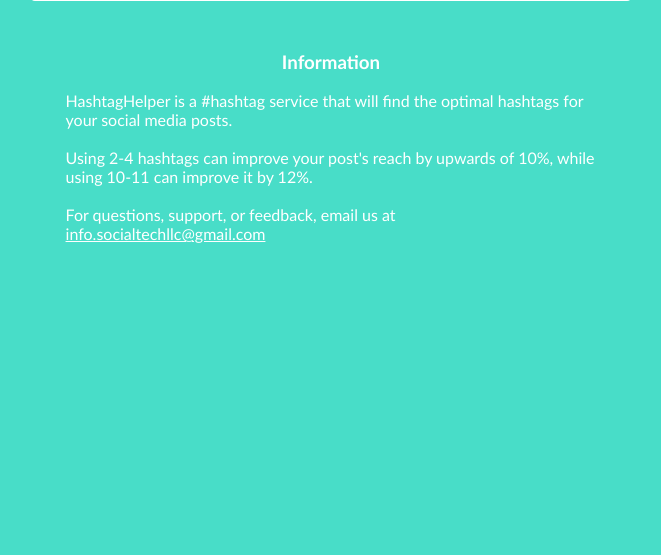
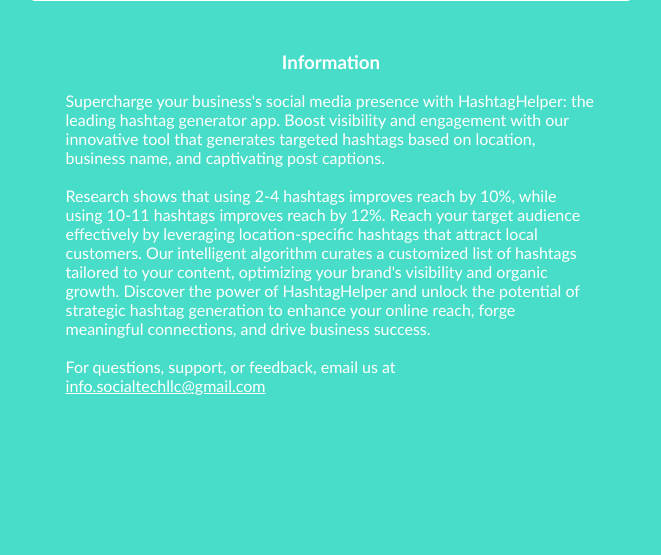
Before and after one commit to Pattles/HashtagHelper, a Flask app: page / in a window 1280 px wide. Shown: the part 933-1488 px from the top of the page, without its empty margins (309-970 px from the left). Before the commit the page ends 1176 px from the top, so only its background shows below. Run offline with Flask 3, Linux system fonts and the light colour scheme; some libraries are stand-ins or nearby versions.

Commit message:
added site description, added SEO

```diff
--- a/templates/index.html
+++ b/templates/index.html
@@ -3,6 +3,7 @@
     <head>
         <!-- Lol imagine reading this -->
         <meta charset="utf-8">
+        <meta name="description" content="Discover the power of HashtagHelper, the ultimate app for businesses to generate targeted hashtags effortlessly! With HashtagHelper, you can supercharge your social media presence by harnessing the combination of location, business name, and captivating post captions.">
         <title>HashtagHelper</title>
         <link rel="icon" type="image/x-icon" href="static/images/favicon.png">
         <link rel="stylesheet" href="static/style.css">
@@ -56,8 +57,8 @@
     <div>
     <h3>Information</h3>
         <p>
-            HashtagHelper is a #hashtag service that will find the optimal hashtags for your social media posts. <br><br>
-            Using 2-4 hashtags can improve your post's reach by upwards of 10%, while using 10-11 can improve it by 12%. <br><br>
+            Supercharge your business's social media presence with HashtagHelper: the leading hashtag generator app. Boost visibility and engagement with our innovative tool that generates targeted hashtags based on location, business name, and captivating post captions.<br><br>
+            Research shows that using 2-4 hashtags improves reach by 10%, while using 10-11 hashtags improves reach by 12%. Reach your target audience effectively by leveraging location-specific hashtags that attract local customers. Our intelligent algorithm curates a customized list of hashtags tailored to your content, optimizing your brand's visibility and organic growth. Discover the power of HashtagHelper and unlock the potential of strategic hashtag generation to enhance your online reach, forge meaningful connections, and drive business success. <br><br>
             For questions, support, or feedback, email us at <a href="mailto:info.socialtechllc@gmail.com" target="_blank">info.socialtechllc@gmail.com</a>
             <br><br><br>
         </p>
```
